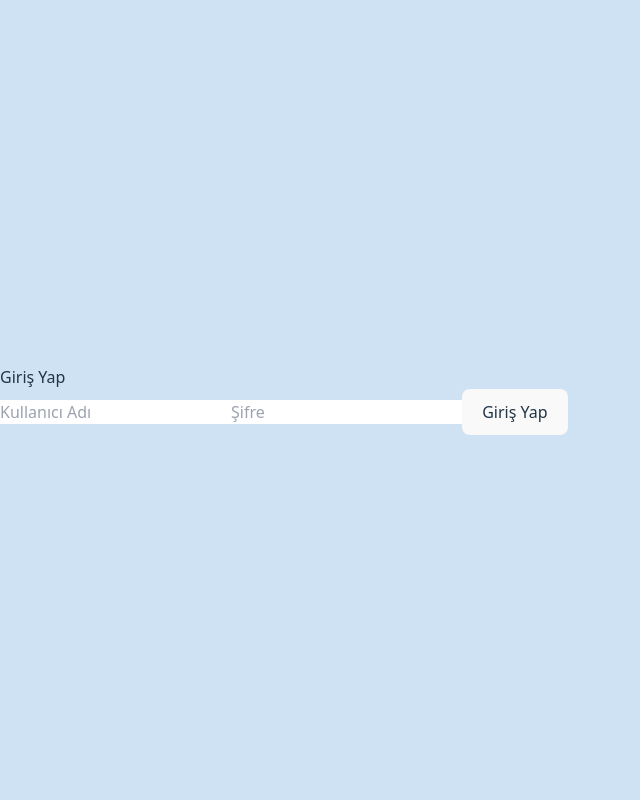
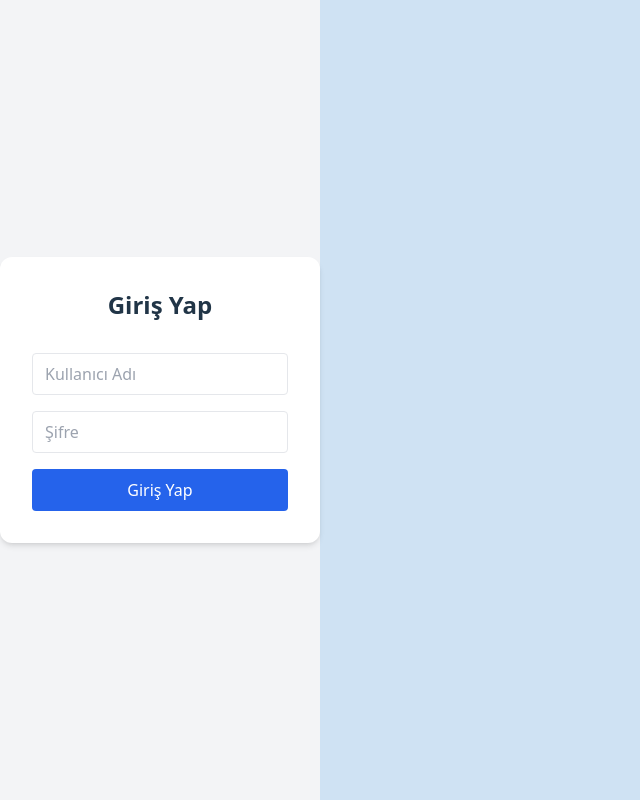
Before and after one commit to kiyanaa/ebtcarreserve, a React (Vite) app in the folder arac-frontend/: page /login in a window 1280 px wide. Shown: the whole page, without its empty margins (0-640 px from the left). Built offline with nearby package versions, Linux system fonts and the light colour scheme.

Commit message:
Update tailwind.config.js

```diff
--- a/arac-frontend/tailwind.config.js
+++ b/arac-frontend/tailwind.config.js
@@ -1,16 +1,29 @@
 /** @type {import('tailwindcss').Config} */
 module.exports = {
-  content: ["./index.html", "./src/**/*.{js,jsx,ts,tsx}"],
-  theme: { extend: {} },
-  plugins: [],
-}
-// tailwind.config.js
-module.exports = {
+  // 1️⃣ Tell Tailwind where to look for class names
+  content: [
+    "./index.html",
+    "./src/**/*.{js,ts,jsx,tsx}"
+  ],
+
+  // 2️⃣ Theme customization
   theme: {
     extend: {
       colors: {
-        kariyerBlue: '#CFE2F3',
+        kariyerBlue: '#CFE2F3',  // your custom color
+        // Add more custom colors here
       },
+      spacing: {
+        // Add custom spacing if needed
+      },
+      fontFamily: {
+        // Add custom fonts here
+      }
     },
   },
+
+  // 3️⃣ Plugins
+  plugins: [
+    // e.g., require('@tailwindcss/forms')
+  ],
 }
```
